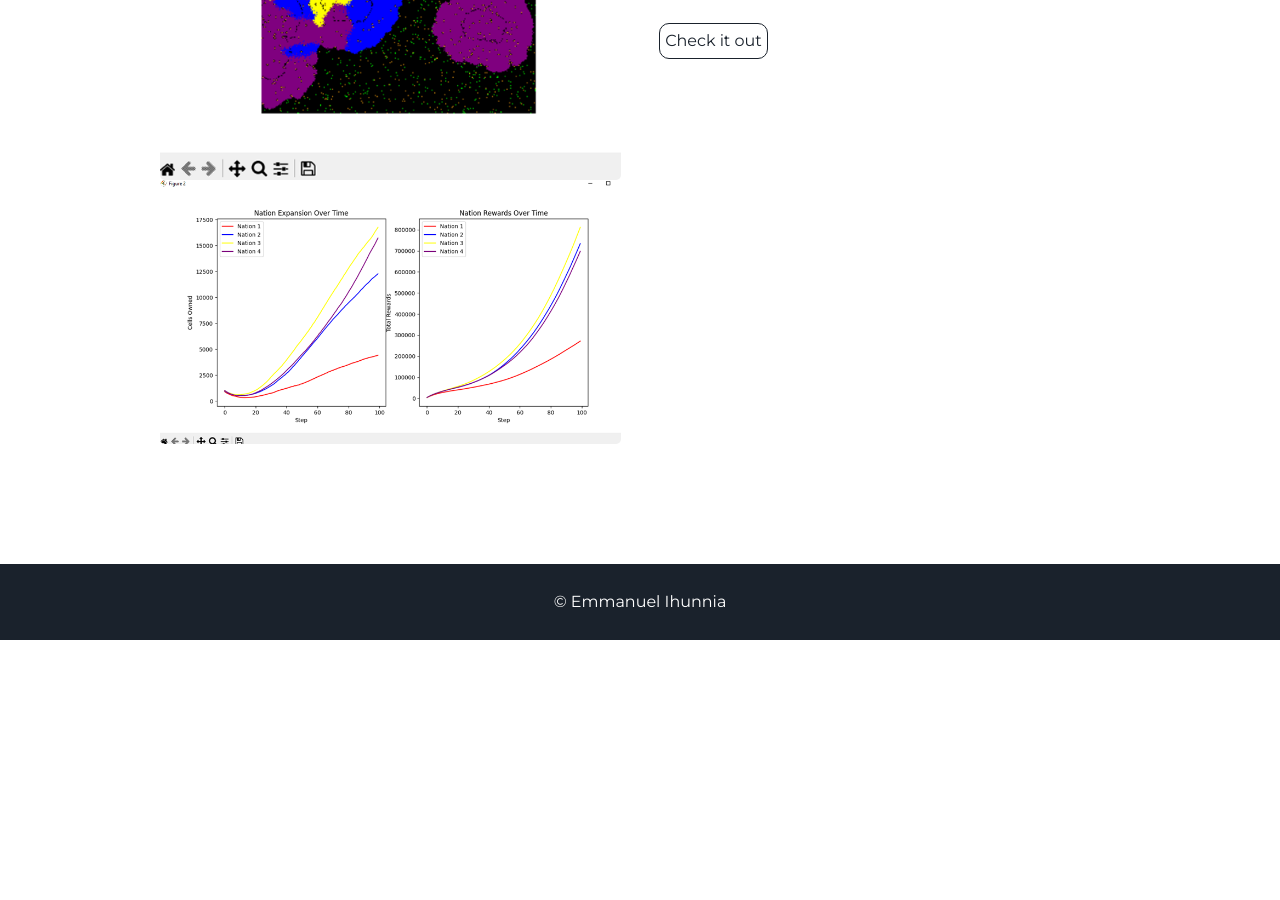
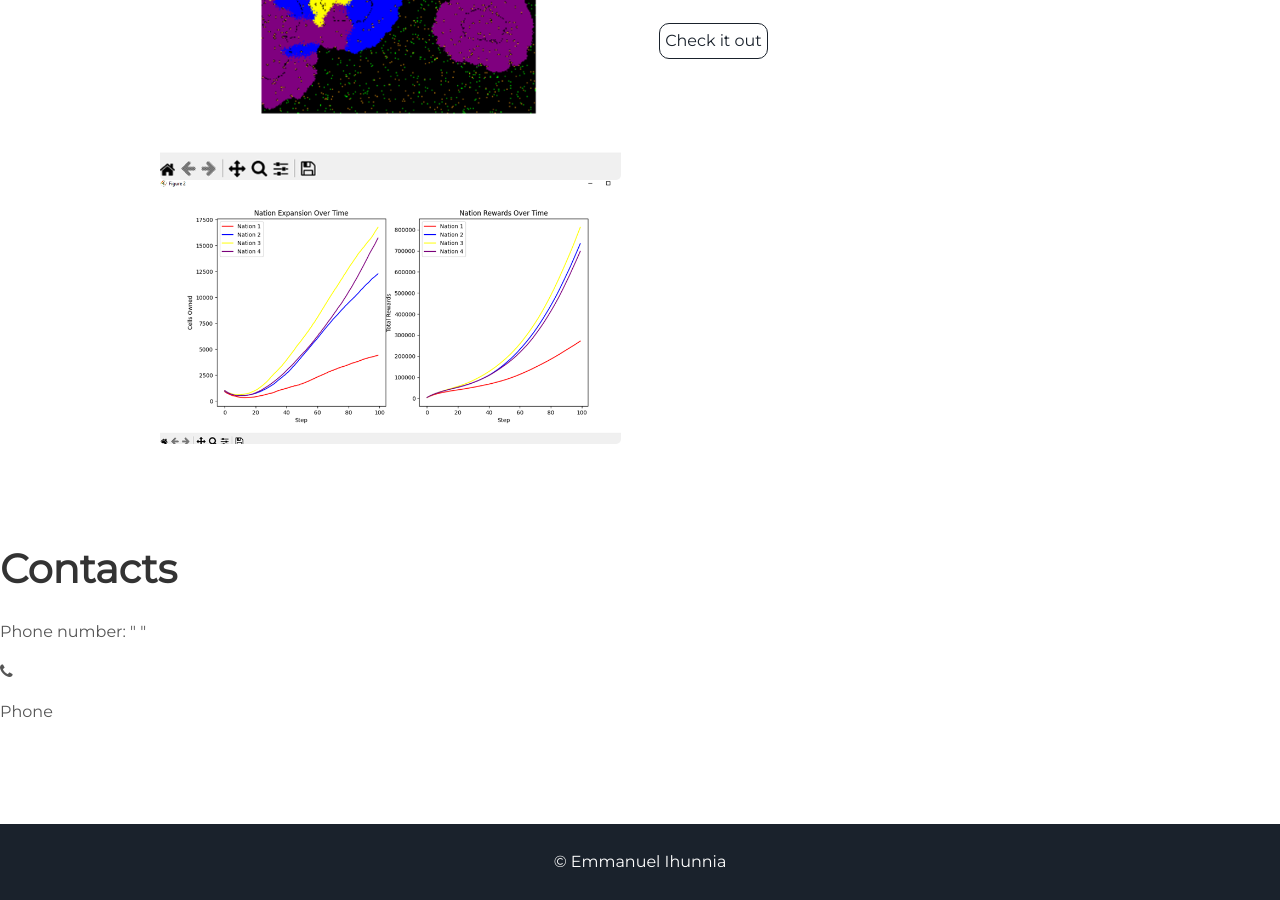
Before and after one commit to eihunnia/Project-Portfolio, a Jekyll site: the page built from index.html, in a window 1280 px wide and 900 px high, scrolled down 2266 px. Built offline with Jekyll 4.4.1, drawn with Linux system fonts in a browser that asks for light colours; before the commit the page ends 2906 px from its top, so only the background shows below that.

Commit message:
Update default.html - Added contacts back in layout

```diff
--- a/_layouts/default.html
+++ b/_layouts/default.html
@@ -10,5 +10,9 @@
         {% include projects.html %}
       </section>
         {{ content }}
+      </section>
+      <section id="contacts">
+       {% include contacts.html %}
+      </section>
       {% include footer.html %}
   </body>
```
